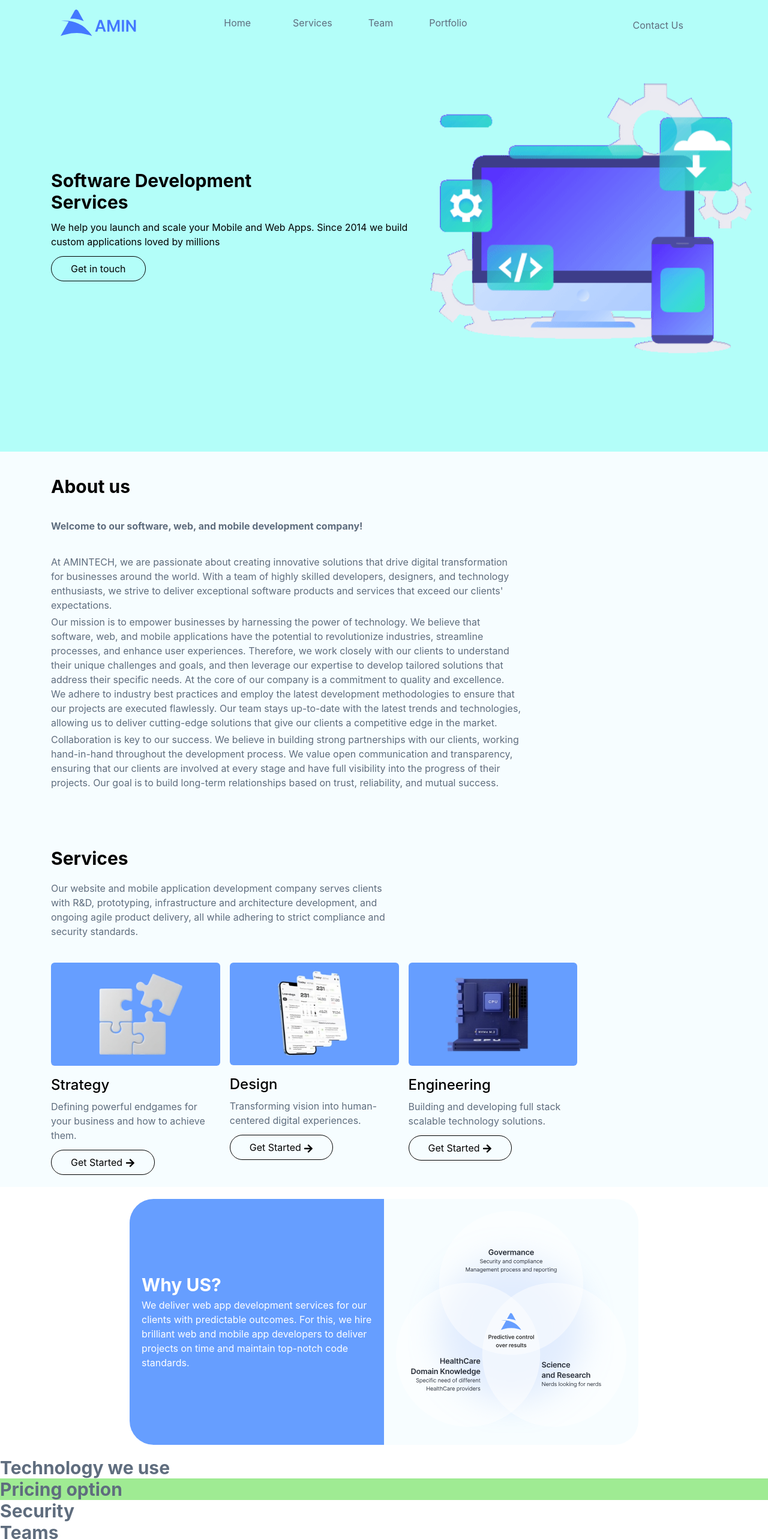
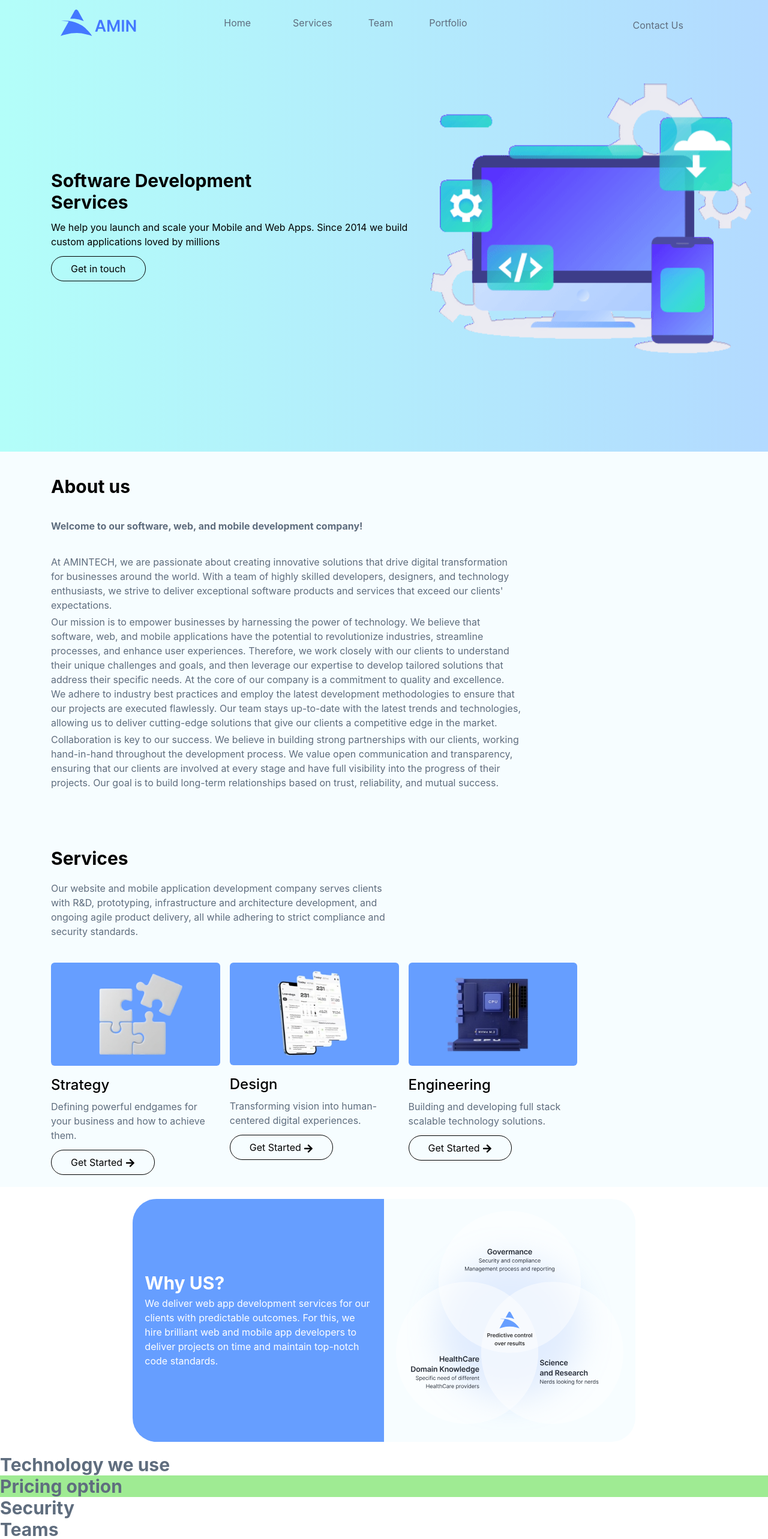
Before and after one commit to Alazar-da/amintechsolution, a React (Create React App) app: page / in a window 1280 px wide. Shown: the top 2566 px of the page at 60% size. Built offline with nearby package versions, Linux system fonts and the light colour scheme.

Commit message:
second change

```diff
--- a/package.json
+++ b/package.json
@@ -1,7 +1,7 @@
 {
   "name": "amintechsolution",
   "version": "0.1.0",
-   "homepage": "https://alazar-da.github.io/amintechsolution/",
+  "homepage": "https://alazar-da.github.io/amintechsolution/",
   "private": true,
   "dependencies": {
     "@testing-library/jest-dom": "^5.17.0",
@@ -16,7 +16,7 @@
   },
   "scripts": {
     "predeploy": "npm run build",
-   "deploy": "gh-pages -d build",
+    "deploy": "gh-pages -d build",
     "start": "react-scripts start",
     "build": "react-scripts build",
     "test": "react-scripts test",
--- a/src/components/Home.js
+++ b/src/components/Home.js
@@ -10,7 +10,7 @@ function Home() {
 
  return(
 
-    <div className="bg-secondary md:pl-[85px] md:h-[753px] pb-5">
+    <div className="bg-gradient-to-r from-secondary to-[#B3DAFF] md:pl-[85px] md:h-[753px] pb-5">
       {/* <header>
         <nav class="flex justify-between px-5 w-full py-4 md:py-0 text-textColor">
           <div>
--- a/src/components/Whyus.js
+++ b/src/components/Whyus.js
@@ -2,8 +2,8 @@ import Why from '../img/why.svg';
 
 function Whyus() {
     return(
-      <main className='grid justify-center grid-cols-1 md:grid-cols-3 lg:grid-cols-6  gap-1 md:gap-2 lg:gap-4 my-5'>
-         <div className='grid grid-cols-2 lg:col-start-2 lg:col-span-4 md:col-start-2'>
+      <main className='grid justify-center grid-cols-1 md:grid-cols-6  gap-1 md:gap-2 lg:gap-4 my-5 mx-2'>
+         <div className='grid grid-cols-2 lg:col-start-2 lg:col-span-4 md:col-start-2 md:col-span-4'>
             <div className='bg-primary  rounded-l-[20px] md:rounded-l-[40px] grid grid-cols-1 content-center p-5 '>
                <h2 className="font-bold text-[#FFF] lg:text-3xl text-2xl">Why US?</h2>
                <p className="text-[#FFF] md:flex text-xs md:text-base mt-1">
```
